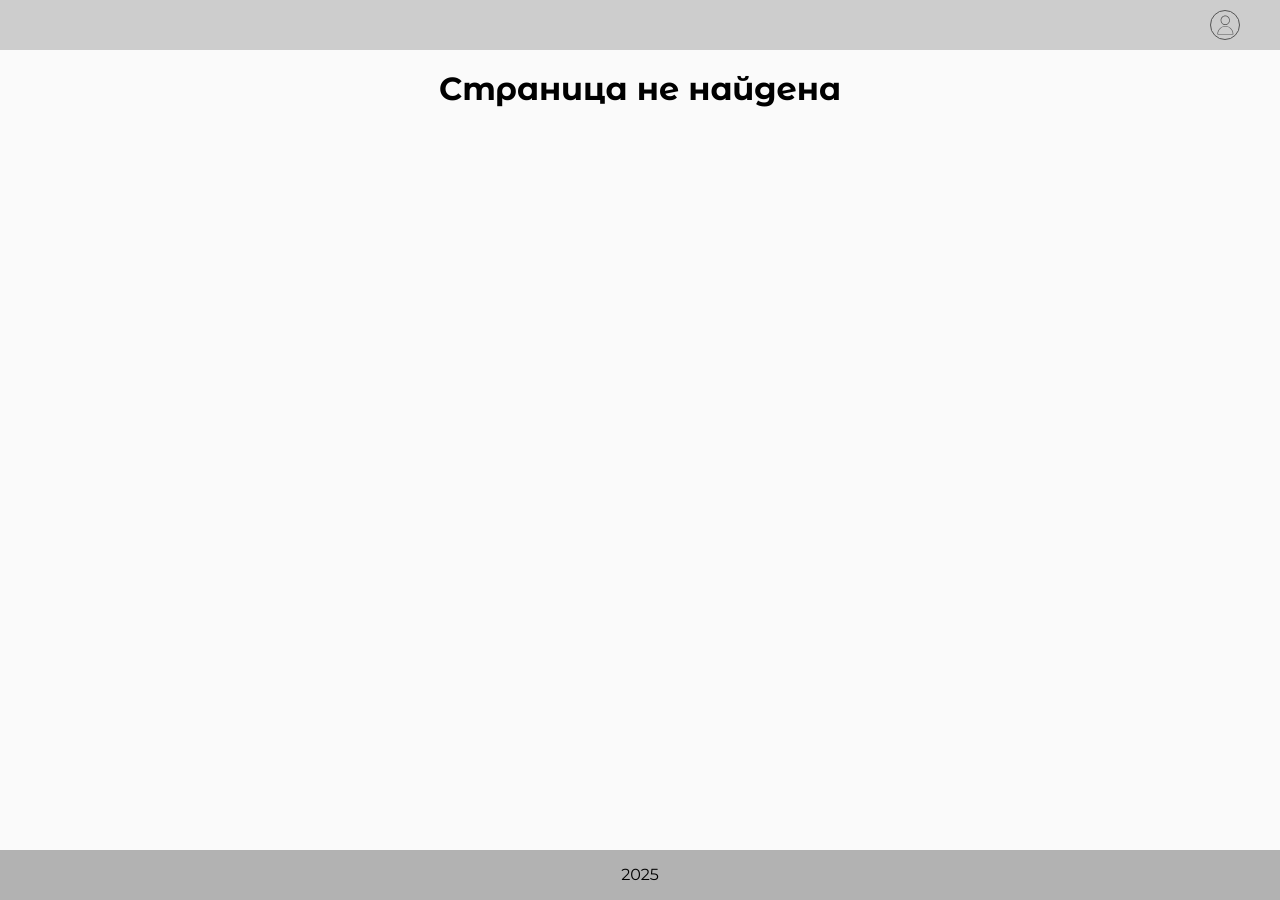
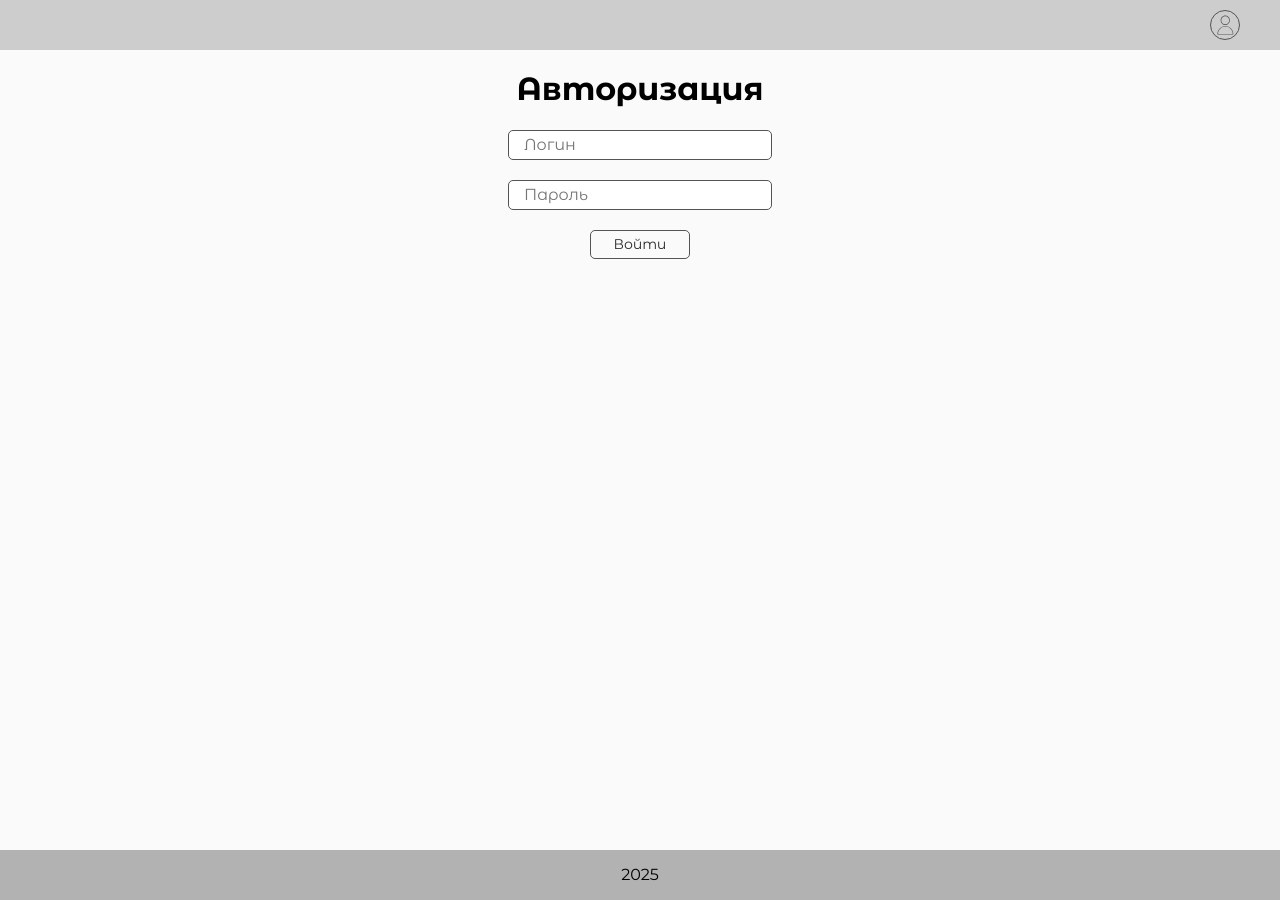
Before and after one commit to Shekhmametyeva/calendarOfEvents, a React (Create React App) app: page /authorization in a window 1280 px wide. Built offline with nearby package versions, Linux system fonts and the light colour scheme.

Commit message:
feat: add authorization

```diff
--- a/src/App.js
+++ b/src/App.js
@@ -2,11 +2,24 @@ import './styles/App.css';
 import Header from './components/Header/Header';
 import Footer from './components/Footer/Footer';
 import {BrowserRouter} from "react-router-dom";
-import React from "react";
+import React, {useEffect, useState} from "react";
 import AppRouter from "./components/AppRouter";
+import {AuthContext} from "./context";
 
 function App() {
+    const [isAuth, setIsAuth] = useState(false);
+    const [isLoading, setIsLoading] = useState(true);
+
+    useEffect(() => {
+        if(localStorage.getItem('auth')) {
+            setIsAuth(true);
+            setIsLoading(false);
+        }
+        setIsLoading(false);
+    }, []);
+
     return (
+        <AuthContext.Provider value={{isAuth, setIsAuth, isLoading}}>
             <div className='wrapper'>
                 <BrowserRouter>
                     <Header/>
@@ -18,6 +31,7 @@ function App() {
                     <Footer/>
                 </BrowserRouter>
             </div>
+        </AuthContext.Provider>
     );
 }
 
--- a/src/components/AppRouter.jsx
+++ b/src/components/AppRouter.jsx
@@ -1,12 +1,28 @@
-import React from 'react';
+import React, {useContext} from 'react';
 import {Route, Routes} from "react-router-dom";
-import {routes} from "../router";
+import {privateRoutes, publicRoutes} from "../router";
+import {AuthContext} from "../context";
+
 
 const AppRouter = () => {
+    const {isAuth, isLoading} = useContext(AuthContext);
+
+    if (isLoading) {
+        return <div>Загрузка...</div>
+    }
+
     return (
+        isAuth
+        ?
         <Routes>
-            {routes.map((route,index) => (
-                <Route key={index} path={route.path} element={<route.element/>} />
+            {privateRoutes.map((route) => (
+                <Route key={route.path} path={route.path} element={route.element}/>
+            ))}
+        </Routes>
+        :
+        <Routes>
+            {publicRoutes.map((route) => (
+                <Route key={route.path} path={route.path} element={route.element}/>
             ))}
         </Routes>
     );
--- /dev/null
+++ b/src/components/pages/Authorization/Authorization.jsx
@@ -0,0 +1,26 @@
+import React, {useContext} from 'react';
+import cl from './Authorization.module.css'
+import Input from "../../UI/Input/Input";
+import Button from "../../UI/Button/Button";
+import {AuthContext} from "../../../context";
+
+const Authorization = () => {
+    const {setIsAuth} = useContext(AuthContext);
+    const login = (event) => {
+        event.preventDefault()
+        setIsAuth(true);
+        localStorage.setItem('auth', 'true');
+    }
+    return (
+        <div>
+            <h1>Авторизация</h1>
+            <form className={cl.authorization__form} onSubmit={login}>
+                <Input type="text" placeholder={'Логин'}/>
+                <Input type="password" placeholder={'Пароль'}/>
+                <Button>Войти</Button>
+            </form>
+        </div>
+    );
+};
+
+export default Authorization;
--- /dev/null
+++ b/src/components/pages/Authorization/Authorization.module.css
@@ -0,0 +1,7 @@
+.authorization__form {
+    min-width: 500px;
+    display: flex;
+    flex-direction: column;
+    align-items: center;
+    gap: 20px;
+}
--- /dev/null
+++ b/src/context/index.js
@@ -0,0 +1,3 @@
+import {createContext} from "react";
+
+export const AuthContext = createContext(null);
--- a/src/hooks/useFetching.js
+++ b/src/hooks/useFetching.js
@@ -1,7 +1,7 @@
 import {useState} from "react";
 
 export const useFetching = (callback) => {
-    const [isLoading, setLoading] = useState(false);
+    const [isLoading, setLoading] = useState(true);
     const [error, setError] = useState("");
 
     const fetching = async () => {
--- a/src/router/index.js
+++ b/src/router/index.js
@@ -1,10 +1,18 @@
 import Home from "../components/pages/Home/Home";
 import PersonalAccount from "../components/pages/PersonalAccount/PersonalAccount";
 import Error from "../components/pages/Error/Error";
+import Authorization from "../components/pages/Authorization/Authorization";
+import {Navigate} from "react-router-dom";
 
-export const routes = [
-    {path: '/', element: Home},
-    {path: '/home', element: Home},
-    {path: '/personal-account', element: PersonalAccount},
-    {path: '*', element: Error},
+export const privateRoutes = [
+    {path: '/', element: <Home/>},
+    {path: '/home', element: <Navigate to="/" replace />},
+    {path: '/personal-account', element: <PersonalAccount/>},
+    {path: 'error', element: <Error/>},
+    {path: '*', element: <Navigate to="/error" replace />},
 ];
+
+export const publicRoutes = [
+    {path: '/authorization', element: <Authorization/>},
+    {path: '*', element: <Navigate to="/authorization" replace />},
+];
```
Lines whose indentation alone changed are shown as unchanged.
